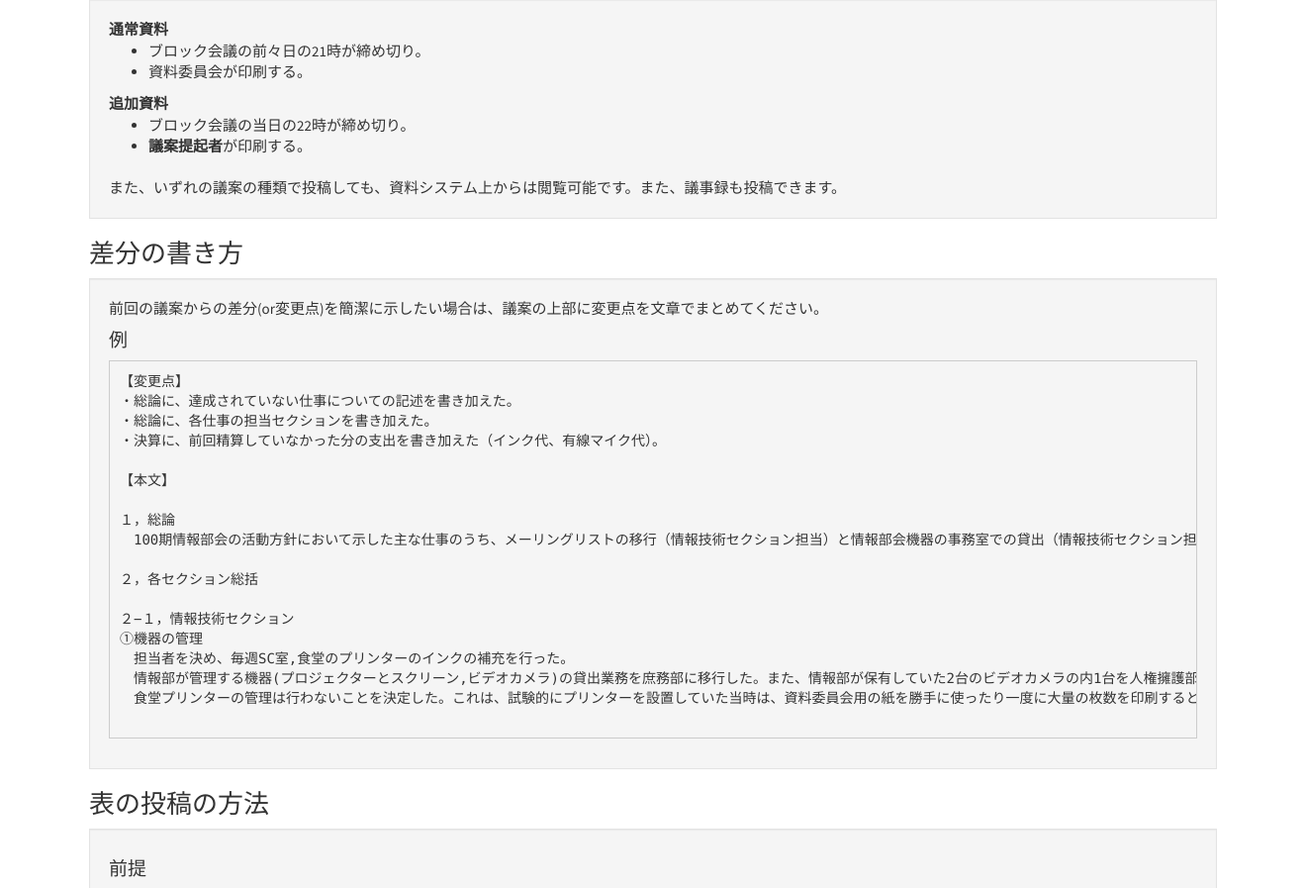
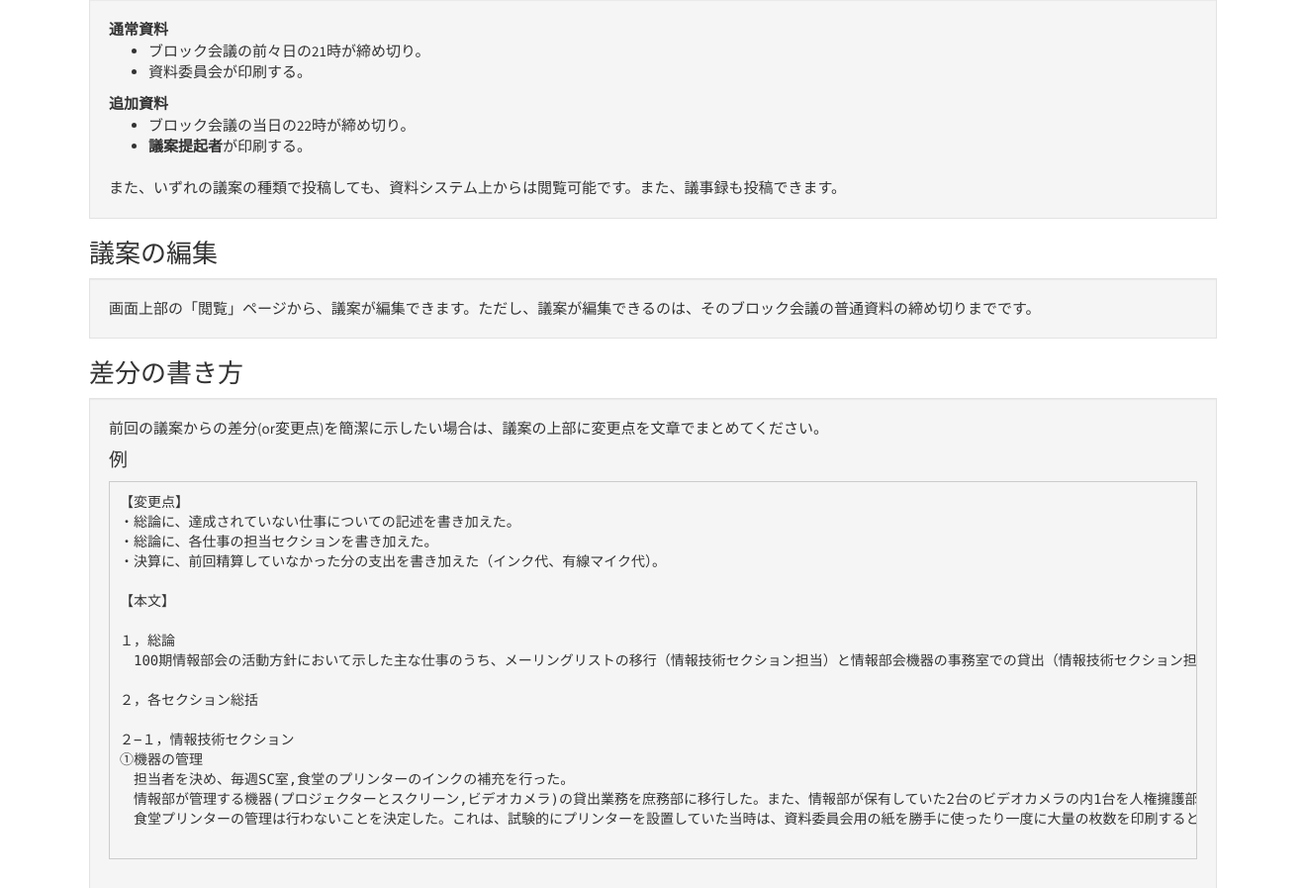
Before and after one commit to kumano-dormitory/kumanodocs, a Django app: page /docs/ in a window 1320 px wide; the page is wider, and only the part inside the window is pictured. Shown: the part 456-1353 px from the top of that part at 99% size. Run offline with Django 3.2, Linux system fonts and the light colour scheme; data that the repository does not hold is empty; some libraries are stand-ins or nearby versions.

Commit message:
トップページの「使い方」を編集した

```diff
--- a/document_system/templates/document_system/top.html
+++ b/document_system/templates/document_system/top.html
@@ -59,6 +59,11 @@
         また、いずれの議案の種類で投稿しても、資料システム上からは閲覧可能です。また、議事録も投稿できます。
     </div>
 
+    <h3>議案の編集</h3>
+    <div class="well">
+        画面上部の「閲覧」ページから、議案が編集できます。ただし、議案が編集できるのは、そのブロック会議の普通資料の締め切りまでです。
+    </div>
+
     <h3>差分の書き方</h3>
     <div class="well">
         前回の議案からの差分(or変更点)を簡潔に示したい場合は、議案の上部に変更点を文章でまとめてください。
@@ -88,9 +93,9 @@
     <div class="well">
         <h4>前提</h4>
         <ul>
+            <li><b>予算表</b>または<b>決算表</b>である</li>
             <li><b>Excel</b>(or 表計算ソフト)で作成された表である</li>
             <li>表の中にセルの結合がない</li>
-            <li><b>予算表</b>または<b>決算表</b>である</li>
         </ul>
 
         <h4>投稿の方法</h4>
```
